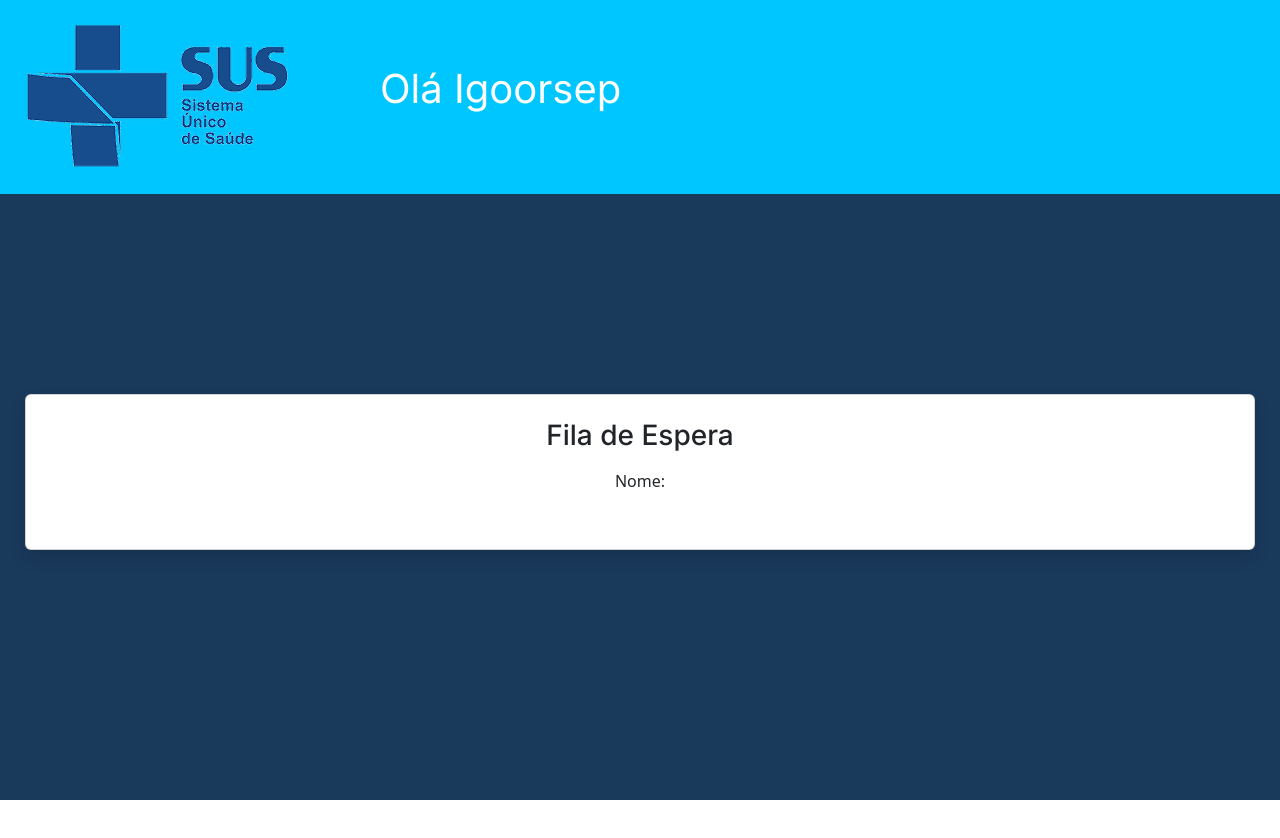
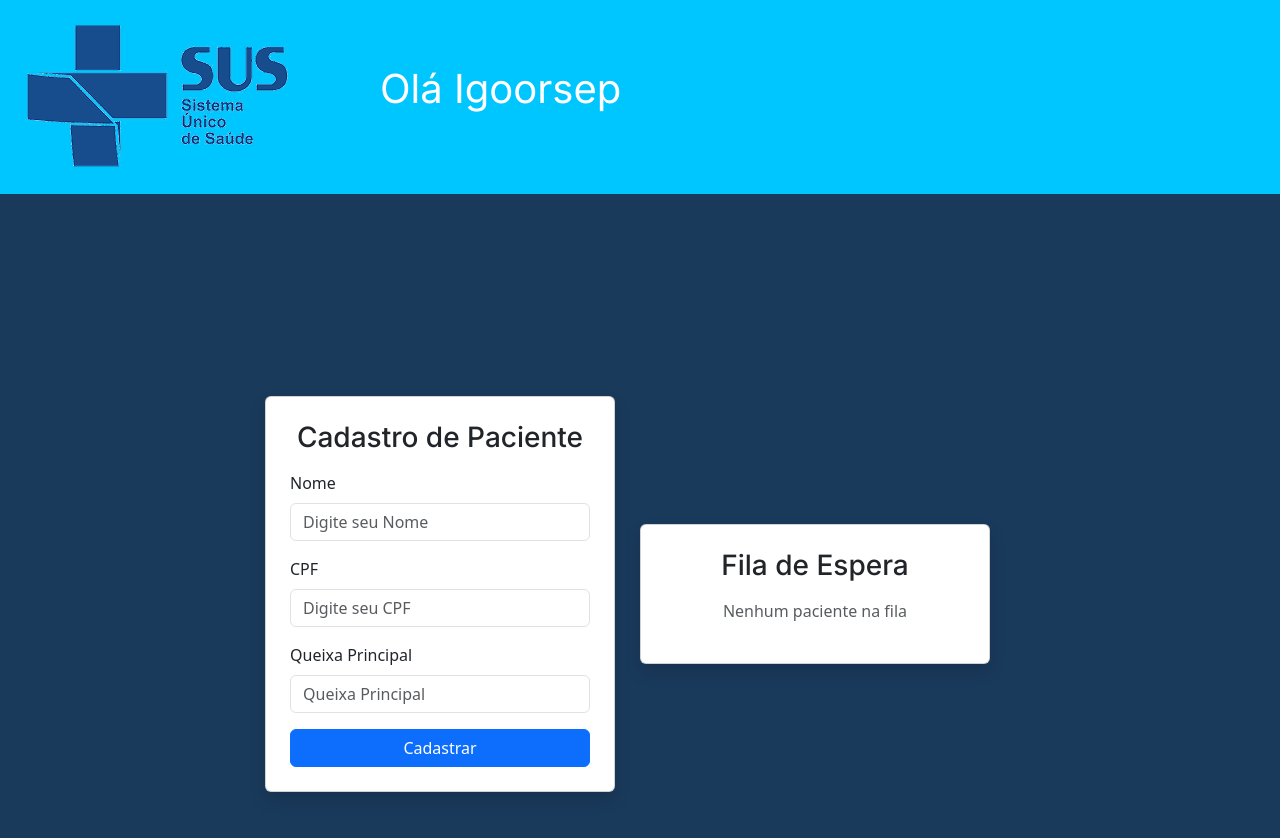
Before and after one commit to gori2016/Painel-Hospitalar, a React (Vite) app in the folder Projeto/: page /recepcao in a window 1280 px wide. Shown: the top 838 px of the page. Before the commit the page ends 800 px from the top, so only its background shows below. Built offline with nearby package versions, Linux system fonts and the light colour scheme.

Commit message:
Adiciona funcionalidades de recepção e pré-atendimento, incluindo formulários e navegação entre páginas

```diff
--- a/Projeto/src/App.jsx
+++ b/Projeto/src/App.jsx
@@ -12,12 +12,12 @@ function App() {
 
   return (
     <div>
-
       <Routes>
         <Route path='/cadastrar' element={<Cadastrar />} />
         <Route path='/login' element={<Login />} />
+        <Route path='/recepcao' element={<Recepcao/>}></Route>
+        <Route path='/preAtendimento' element={<PreAtendimento/>}></Route>
       </Routes>
-      <PreAtendimento/>
     </div>
 
 
--- a/Projeto/src/TelasProfissionais/PreAtendimento.jsx
+++ b/Projeto/src/TelasProfissionais/PreAtendimento.jsx
@@ -1,26 +1,103 @@
+import { useState } from "react";
 import Header from "../header/Header2"
+import pacientes from '../data/paciente.json'
 import styles from '../TelasProfissionais/preAtendimento.module.css'
 
+function PreAtendimento() {
+  const [pacienteSelecionado, setPacienteSelecionado] = useState(null)
+  const [aberto, setAberto] = useState(false)
 
-function preAtendimento() {
-    return (
-        <div className={styles.container}>
-            <Header /> {/* O Header fica no topo normal */}
+  const abrirPopup = (paciente) => {
+    setPacienteSelecionado(paciente)
+    setAberto(true)
+  }
 
-            {/* Esta div abaixo controla o tamanho e posição do card */}
-            <div className={styles.contentArea}>
-                <section className='card p-4 shadow' style={{ width: '350px' }}>
-                    <h3 className="text-center mb-3">Fila de Espera</h3>
+  const fecharPopup = () => {
+    setAberto(false)
+    setPacienteSelecionado(null)
+  }
 
-                    <form>
-                        <div className="mb-3 d-flex  align-items-center">
-                            <p>Nome: </p>
-                        </div>
-                    </form>
-                </section>
+  const encaminhar = () => {
+    fecharPopup()
+  }
+
+  return (
+    <div className={styles.container}>
+      <Header />
+
+      <div className="container mt-4">
+        <div className="card shadow mx-auto" style={{ maxWidth: '450px' }}>
+          <div className="card-body">
+            <h3 className="card-title text-center mb-4">Fila de Espera</h3>
+
+            {pacientes.map(paciente => (
+              <div
+                key={paciente.id}
+                className="d-flex align-items-center justify-content-between border-bottom py-2"
+              >
+                <div>
+                  <p className="mb-0 fw-semibold">{paciente.nome}</p>
+                  <small className="text-muted">{paciente.queixa}</small>
+                </div>
+                <button
+                  onClick={() => abrirPopup(paciente)}
+                  className="btn btn-primary btn-sm"
+                >
+                  Atender
+                </button>
+              </div>
+            ))}
+
+          </div>
+        </div>
+      </div>
+
+      {/* Popup */}
+      {aberto && pacienteSelecionado && (
+        <div
+          onClick={fecharPopup}
+          className="position-fixed top-0 start-0 w-100 h-100 d-flex align-items-center justify-content-center"
+          style={{ background: 'rgba(0,0,0,0.5)', zIndex: 1000 }}
+        >
+          <div
+            onClick={e => e.stopPropagation()}
+            className="bg-white rounded p-4"
+            style={{ width: '100%', maxWidth: '420px' }}
+          >
+            <div className="d-flex justify-content-between align-items-center mb-3">
+              <div>
+                <h5 className="mb-0">{pacienteSelecionado.nome}</h5>
+                <small className="text-muted">{pacienteSelecionado.queixa}</small>
+              </div>
+              <button onClick={fecharPopup} className="btn-close" />
             </div>
+
+            <hr />
+
+            <div className="mb-3">
+              <label className="form-label text-muted small">Alergias</label>
+              <input className="form-control" placeholder="Ex: Dipirona, Penicilina..." />
+            </div>
+
+            <div className="mb-3">
+              <label className="form-label text-muted small">Medicamentos em uso</label>
+              <input className="form-control" placeholder="Ex: Losartana 50mg..." />
+            </div>
+
+            <div className="mb-3">
+              <label className="form-label text-muted small">Observações</label>
+              <textarea className="form-control" rows={3} placeholder="Anotações adicionais..." />
+            </div>
+
+            <button onClick={encaminhar} className="btn btn-primary w-100">
+              Encaminhar ao médico →
+            </button>
+          </div>
         </div>
-    );
+      )}
+
+    </div>
+  );
 }
 
-export default preAtendimento
+export default PreAtendimento
--- a/Projeto/src/TelasProfissionais/Recepcao.jsx
+++ b/Projeto/src/TelasProfissionais/Recepcao.jsx
@@ -1,69 +1,129 @@
-import styles from './Recepcao.module.css'
-import Header from "../header/Header2"
+import { useState } from 'react'; // 1. Faltava importar o useState
+import styles from './Recepcao.module.css';
+import Header from "../header/Header2";
+import { Link } from 'react-router-dom';
+
 function Recepcao() {
+    const [nome, setNome] = useState("");
+    const [cpf, setCpf] = useState("");
+    const [queixa, setQueixa] = useState("");
+    const [fila, setFila] = useState([]);
 
+    function gerarSenha() {
+        return Math.floor(1000 + Math.random() * 9000);
+    }
+
+    // 2. Função para lidar com o envio do formulário
+    function lidarComCadastro(e) {
+        e.preventDefault(); // Impede a página de recarregar
+
+        const novoPaciente = {
+            id: Date.now(),
+            nome: nome,
+            cpf: cpf,
+            queixa: queixa,
+            senha: gerarSenha(),
+            status: "RECEPCAO"
+        };
+
+        setFila(prev => [...prev, novoPaciente]);
+
+        // Limpa o formulário
+        setNome("");
+        setCpf("");
+        setQueixa("");
+    }
+
+    // 3. Função encaminhar (precisa existir para o botão funcionar)
+    function encaminhar(id) {
+        console.log("Encaminhando paciente:", id);
+        // Aqui você faria a lógica de mudar o status ou mover de lista
+    }
+
+    // O RETURN PRECISA ESTAR DENTRO DA FUNÇÃO RECEPCAO
     return (
         <main>
-            <Header/>
+            <Header />
             <div className={styles.alinhamento}>
                 <div className={styles.container}>
-
                     <div className={styles.content}>
                         <div className="card p-4 shadow" style={{ width: '350px' }}>
-                        <h3 className="text-center mb-3">Formulário de Cadastro de Paciente</h3>
+                            <h3 className="text-center mb-3">Cadastro de Paciente</h3>
 
-                        <form>
+                            {/* 4. Adicionado o onSubmit aqui */}
+                            <form onSubmit={lidarComCadastro}>
                                 <div className="mb-3">
                                     <label className="form-label">Nome</label>
-                                <input type="email" className="form-control" placeholder="Digite seu email" />
+                                    <input
+                                        value={nome}
+                                        type="text"
+                                        className="form-control"
+                                        placeholder="Digite seu Nome"
+                                        onChange={(e) => setNome(e.target.value)}
+                                        required
+                                    />
                                 </div>
 
                                 <div className="mb-3">
                                     <label className="form-label">CPF</label>
-                                <input type="number" className="form-control" placeholder="Digite sua senha" />
+                                    <input
+                                        value={cpf}
+                                        type="text"
+                                        className="form-control"
+                                        placeholder="Digite seu CPF"
+                                        onChange={(e) => setCpf(e.target.value)}
+                                        required
+                                    />
                                 </div>
 
                                 <div className="mb-3">
                                     <label className="form-label">Queixa Principal</label>
-                                <input type="text" className="form-control" placeholder="Queixa Principal" />
+                                    <input
+                                        value={queixa}
+                                        type="text"
+                                        className="form-control"
+                                        placeholder="Queixa Principal"
+                                        onChange={(e) => setQueixa(e.target.value)}
+                                        required
+                                    />
                                 </div>
 
                                 <button type="submit" className="btn btn-primary w-100">
                                     Cadastrar
                                 </button>
+                            </form>
+                        </div>
 
-                        </form>
+                        <section className='card p-4 shadow' style={{ width: '350px' }}>
+                            <h3 className="text-center mb-3">Fila de Espera</h3>
+
+                            {fila.length === 0 && (
+                                <p className="text-muted text-center">Nenhum paciente na fila</p>
+                            )}
+
+                            {fila.map(paciente => (
+                                <div key={paciente.id} className="border-bottom py-2">
+                                    <p className="mb-0 fw-semibold">{paciente.nome}</p>
+                                    <small className="text-muted">Senha: {paciente.senha}</small>
+                                    <div className="mt-2">
+                                        <Link to="/preAtendimento">
+                                            <button
+                                                onClick={() => encaminhar(paciente.id)}
+                                                className="btn btn-primary btn-sm w-100"
+                                            >
+                                                Encaminhar para o pré-atendimento
+                                            </button>
+                                        </Link>
 
                                     </div>
-                    <section className='card p-4 shadow' style={{width: '350px'} }>
-                             <h3 className="text-center mb-3">Fila de Espera</h3>
-
-                        <form>
-                            <div className="mb-3">
-
-                                <label className="form-label">Nome:</label>
-
                                 </div>
-
-                            <div className="mb-3">
-                                <label className="form-label">CPF:</label>
-
-                            </div>
-
-                            <button type="submit" className="btn btn-primary w-100">
-                                Encaminhar para  o pré Atendimento
-                            </button>
-
-                        </form>
+                            ))}
                         </section>
                     </div>
                 </div>
-
             </div>
         </main>
+    );
+} // <--- A função Recepcao agora fecha aqui, DEPOIS do return.
 
-
-    )
-}
-
-export default Recepcao
+export default Recepcao;
--- a/Projeto/src/TelasProfissionais/preAtendimento.module.css
+++ b/Projeto/src/TelasProfissionais/preAtendimento.module.css
@@ -14,3 +14,7 @@
     align-items: center;     /* Centraliza o card na vertical (impede de esticar) */
     padding-bottom: 50px;    /* Ajuste visual para não ficar colado no rodapé */
 }
+
+.paragrafoNome{
+    margin: 10px;
+}
--- /dev/null
+++ b/Projeto/src/data/paciente.json
@@ -0,0 +1,24 @@
+[
+  {
+    "id": 1,
+    "nome": "João Silva",
+    "cpf": "123.456.789-00",
+    "queixa": "Dor de cabeça intensa",
+    "status": "PRE_ATENDIMENTO",
+    "alergias": "",
+    "medicamentos": "",
+    "observacoes": ""
+  },
+
+
+   {
+    "id": 2,
+    "nome": "igor",
+    "cpf": "123.456.789-00",
+    "queixa": "Dor de cabeça intensa",
+    "status": "PRE_ATENDIMENTO",
+    "alergias": "",
+    "medicamentos": "",
+    "observacoes": ""
+  }
+]
```
Also changed, not shown: 1 other file (tests, documents, lock files or other folders). Lines whose indentation alone changed are shown as unchanged.
